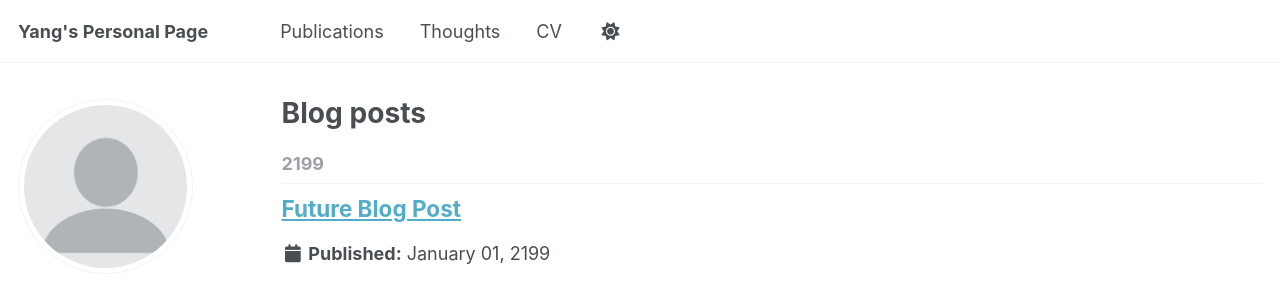
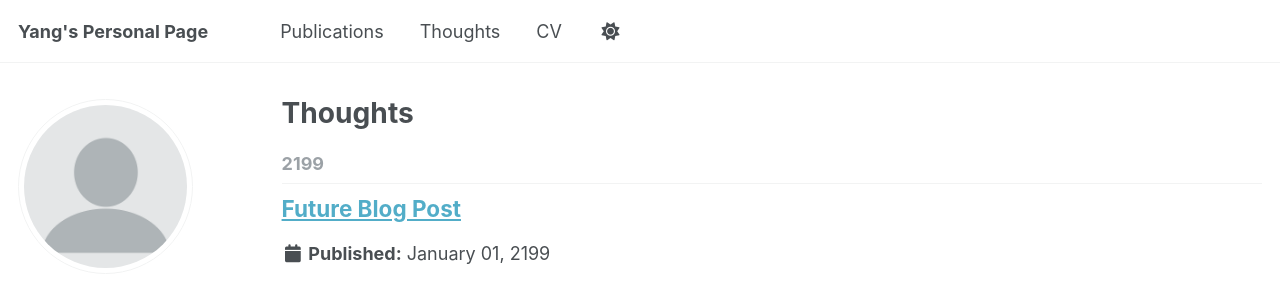
Before and after one commit to YangWu15/YangWu15.github.io, a Jekyll site: the page built from _pages/year-archive.html, in a window 1280 px wide and 900 px high. Shown: the top 286 px of the window. Built offline with Jekyll 4.4.1, drawn with Linux system fonts in a browser that asks for light colours.

Commit message:
Update year-archive.html

```diff
--- a/_pages/year-archive.html
+++ b/_pages/year-archive.html
@@ -1,7 +1,7 @@
 ---
 layout: archive
 permalink: /year-archive/
-title: "Blog posts"
+title: "Thoughts"
 author_profile: true
 redirect_from:
   - /wordpress/blog-posts/
```
